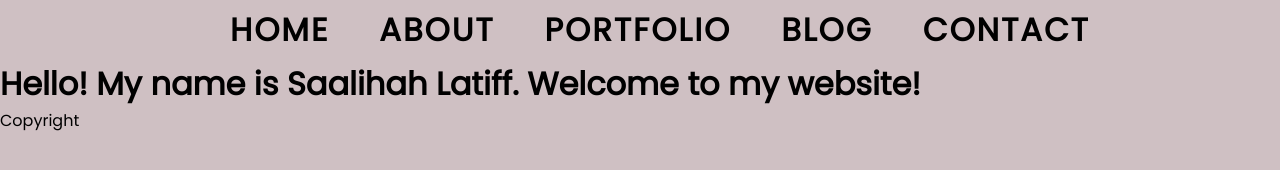
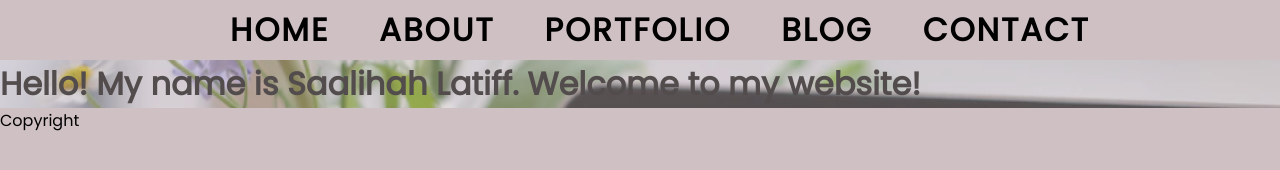
Before and after one commit to saalihahlatiff/portfolio-website, a plain HTML site: page public/index.html in a window 1280 px wide. Drawn offline with nearby package versions, Linux system fonts and the light colour scheme; no server answers; some icons are missing.

Commit message:
bg-image

```diff
--- a/public/style.css
+++ b/public/style.css
@@ -20,9 +20,15 @@ body{
     font-family:'Poppins', 'sans-serif';
     font-size: 1.0rem;
     transition: all .4s ease-in-out;
-
 }
 
+.landing-hero{
+    background-image: url(images/flowers-laptop.webp);
+    background-position: right;
+    background-repeat: no-repeat;
+    background-size: cover;
+    opacity: 0.6;
+}
 
 header{
     display: block;
@@ -74,12 +80,6 @@ header ul li.active
     cursor: pointer;
 }
 
-.img-home{
-    opacity: 0.6;
-    height: 80%;
-    width: 100%;
-}
-
 section{
 
     width: 100%;
```
